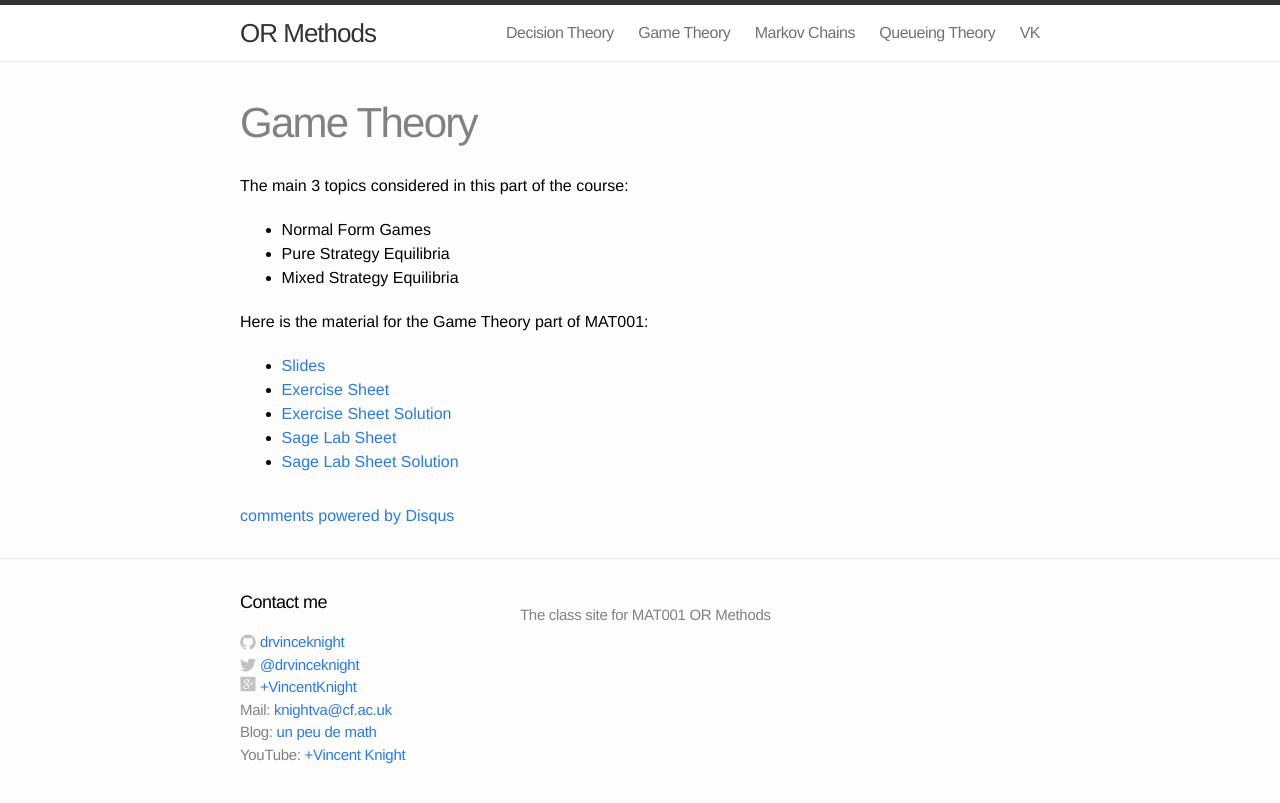
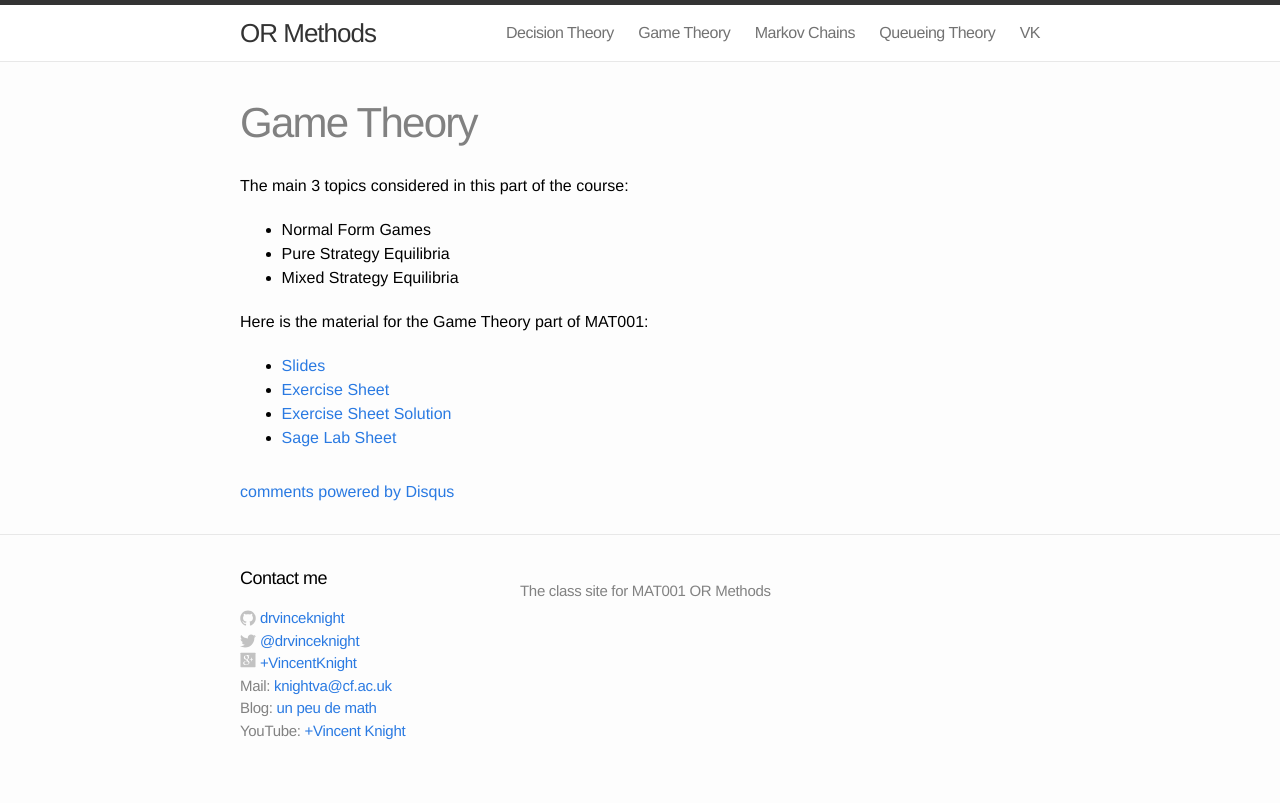
Before and after one commit to drvinceknight/OR_Methods, a Jekyll site: the page built from Game_Theory/index.md, in a window 1280 px wide. Shown: the top 803 px of the page. Built offline with Jekyll 4.4.1, drawn with Linux system fonts in a browser that asks for light colours; comment, search, counter and statistics services are not loaded.

Commit message:
Changing lab sheet.

```diff
--- a/Game_Theory/index.md
+++ b/Game_Theory/index.md
@@ -15,5 +15,4 @@
 - [Slides](./Game_Theory.pdf)
 - [Exercise Sheet](./Game_Theory_Exercise_Sheet.pdf)
 - [Exercise Sheet Solution](./Game_Theory_Exercise_Sheet_Solutions.pdf)
-- [Sage Lab Sheet](./Sage_Interact_Sheet.pdf)
-- [Sage Lab Sheet Solution](./Sage_Interact_Sheet_Solutions.pdf)
+- [Sage Lab Sheet](./Sage_Lab_Sheet.pdf)
```
Also changed, not shown: 2 other files.
